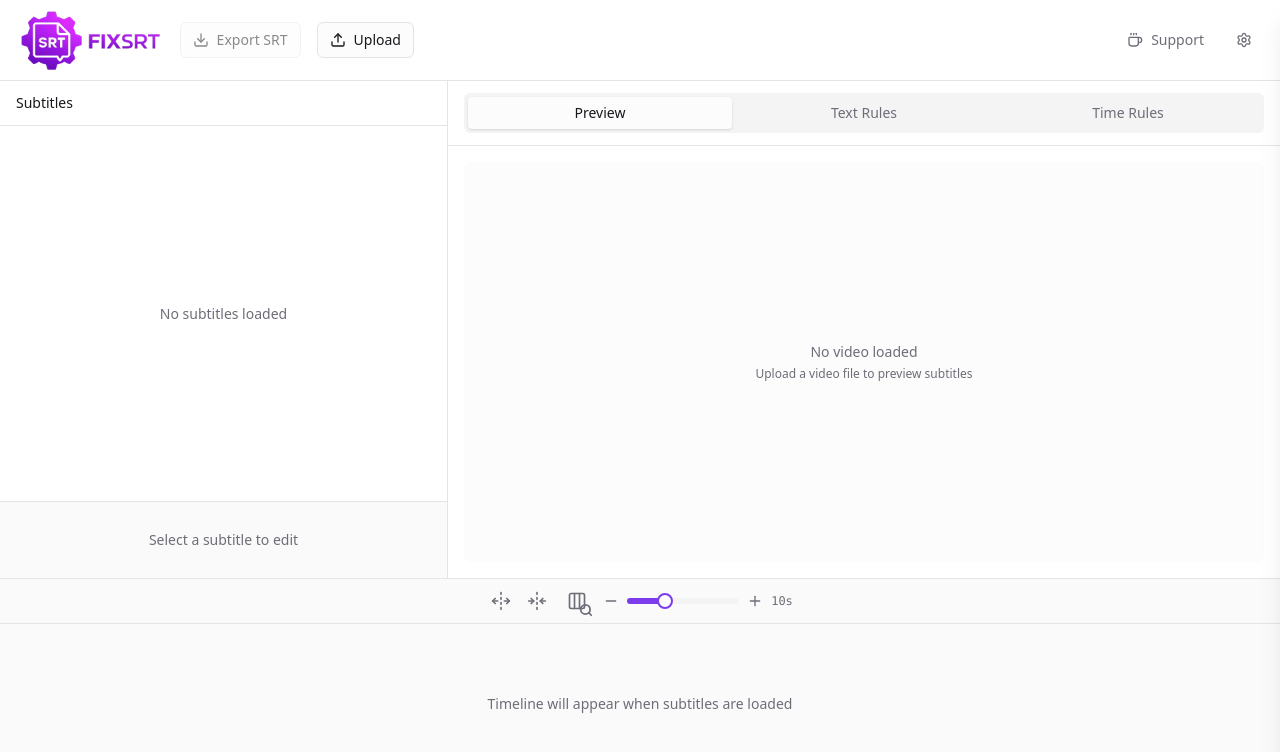
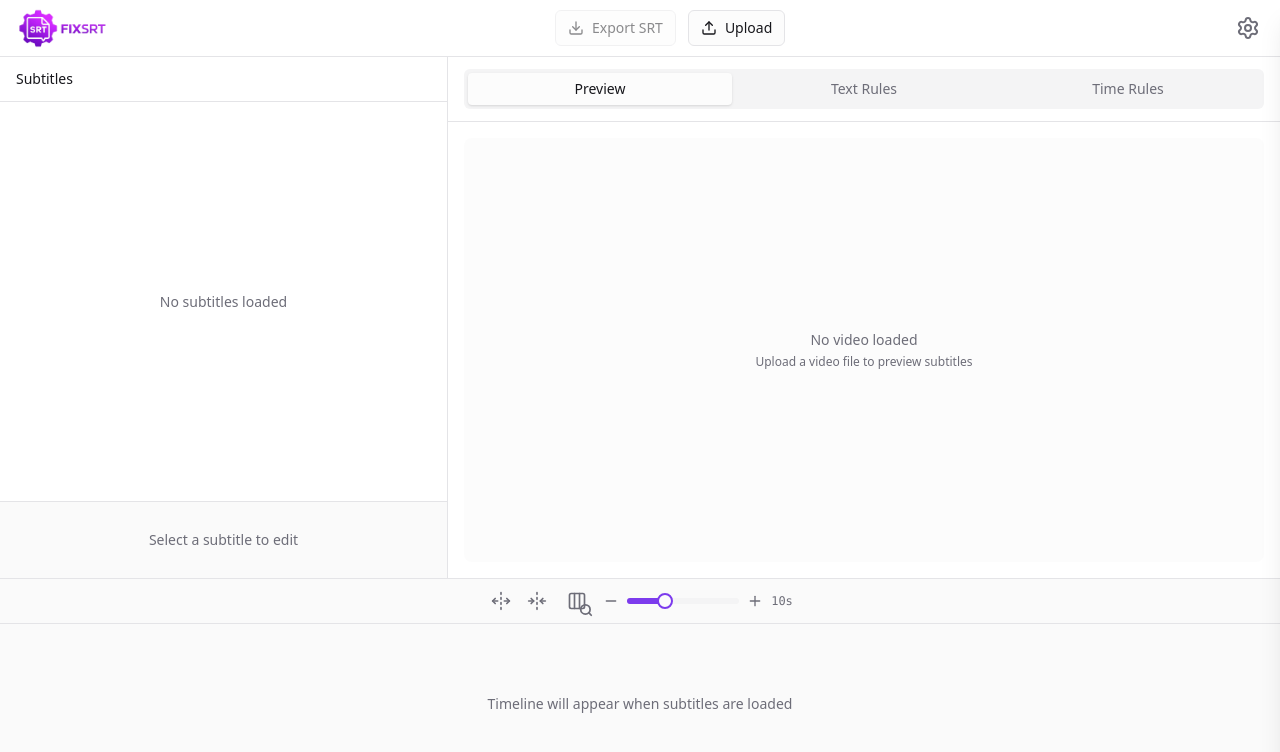
Before and after one commit to ernesto-milan/fixsrt, a Next.js app: page / in a window 1280 px wide. Shown: the top 752 px of the page. Built offline with nearby package versions, Linux system fonts and the light colour scheme.

Commit message:
chore: polish navbar layout and ui

```diff
--- a/src/features/Header.tsx
+++ b/src/features/Header.tsx
@@ -1,24 +1,30 @@
 "use client";
-import { Download, Upload, Coffee, Settings } from "lucide-react";
+import { Download, Upload, Settings } from "lucide-react";
 import { Button } from "@/shared/ui/button";
 import { useUiStore } from "@/shared/store/uiStore";
 import { useSubtitlesStore } from "@/shared/store/subtitlesStore";
 
 export function Header() {
-  const setIsUploadModalOpen = useUiStore((state) => state.setIsUploadModalOpen);
-  const setIsPreferencesOpen = useUiStore((state) => state.setIsPreferencesOpen);
-  const setIsExportModalOpen = useUiStore((state) => state.setIsExportModalOpen);
+  const setIsUploadModalOpen = useUiStore(
+    (state) => state.setIsUploadModalOpen,
+  );
+  const setIsPreferencesOpen = useUiStore(
+    (state) => state.setIsPreferencesOpen,
+  );
+  const setIsExportModalOpen = useUiStore(
+    (state) => state.setIsExportModalOpen,
+  );
   const subtitleFileName = useSubtitlesStore((state) => state.subtitleFileName);
   const subtitlesCount = useSubtitlesStore((state) => state.subtitles.length);
   const logoSrc = "/logo_full.png";
 
   return (
-    <header className="border-b bg-card flex items-center justify-between px-4 py-2">
+    <header className="border-b bg-card flex items-center px-4 py-2">
       <div className="flex items-center gap-4">
-        <div className="flex items-center">
-          <img src={logoSrc} alt="FixSRT" className="h-16 w-auto block" />
-          <span className="sr-only">FixSRT</span>
-        </div>
+        <img src={logoSrc} alt="FixSRT" className="h-10 w-auto block" />
+        <span className="sr-only">FixSRT</span>
+      </div>
+      <div className="flex flex-1 items-center justify-center gap-3">
         <Button
           variant="outline"
           size="sm"
@@ -26,7 +32,7 @@ export function Header() {
           className="gap-2"
           disabled={subtitlesCount === 0}
         >
-          <Download className="h-4 w-4" />
+          <Download className="h-3 w-3" />
           Export SRT
         </Button>
         <Button
@@ -35,35 +41,18 @@ export function Header() {
           onClick={() => setIsUploadModalOpen(true)}
           className="gap-2"
         >
-          <Upload className="h-4 w-4" />
-          {subtitleFileName ? 'Replace Files' : 'Upload'}
+          <Upload className="h-3 w-3" />
+          {subtitleFileName ? "Replace Files" : "Upload"}
         </Button>
-        {subtitleFileName && (
-          <span className="text-sm text-muted-foreground">
-            {subtitleFileName}
-          </span>
-        )}
       </div>
-
       <div className="flex items-center gap-2">
-        <Button
-          variant="ghost"
-          size="sm"
-          className="gap-2 text-muted-foreground hover:text-foreground"
-          asChild
-        >
-          <a href="https://buymeacoffee.com" target="_blank" rel="noopener noreferrer">
-            <Coffee className="h-4 w-4" />
-            Support
-          </a>
-        </Button>
         <Button
           variant="ghost"
           size="icon"
           onClick={() => setIsPreferencesOpen(true)}
-          className="text-muted-foreground hover:text-foreground"
+          className="text-muted-foreground hover:text-foreground !h-8 !w-8 p-0 [&_svg]:h-6 [&_svg]:w-6"
         >
-          <Settings className="h-5 w-5" />
+          <Settings />
         </Button>
       </div>
     </header>
```
